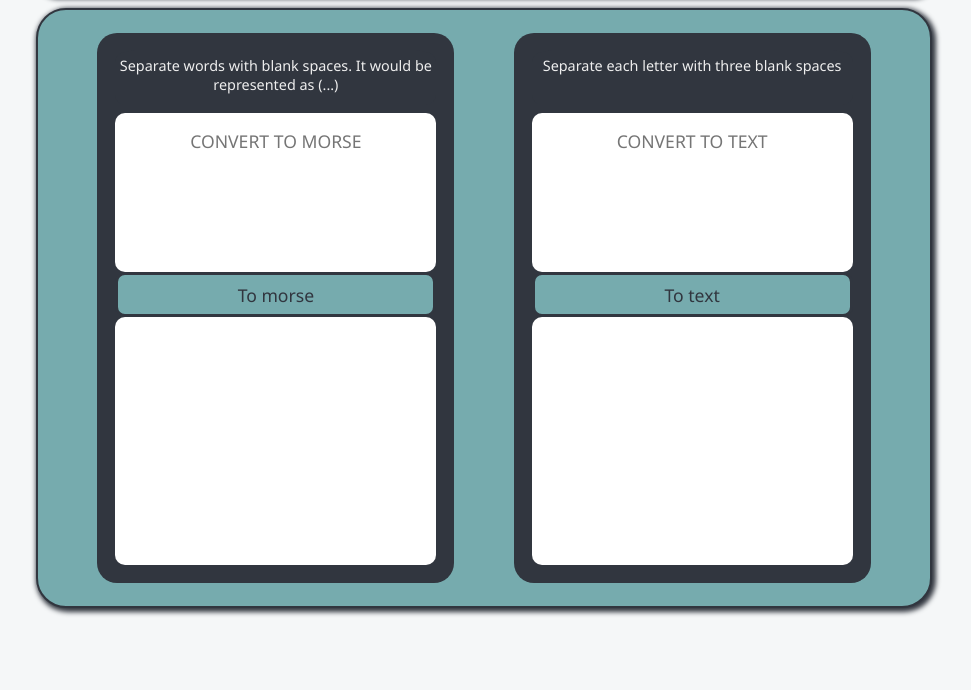
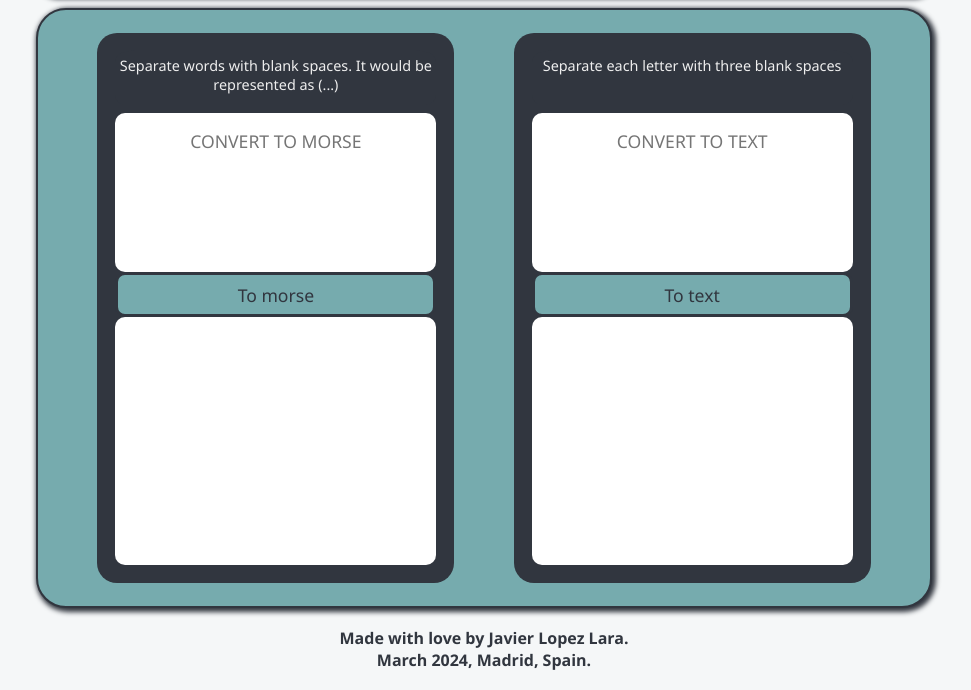
Before and after one commit to Javilone/morseApp, a plain HTML site: page index.html in a window 1280 px wide. Shown: the part 143-833 px from the top of the page, without its empty margins (156-1127 px from the left). Before the commit the page ends 800 px from the top, so only its background shows below. Drawn offline with Linux system fonts and the light colour scheme.

Commit message:
Add files via upload

```diff
--- a/index.html
+++ b/index.html
@@ -37,6 +37,8 @@
         <script src="./scripts.js"></script>
     </body>
     <footer>
-
+        <div class="footer">
+            <p class="p-footer">Made with love by Javier Lopez Lara.<br>March 2024, Madrid, Spain.</p>
+        </div>
     </footer>
 </html>
--- a/morsestyle.css
+++ b/morsestyle.css
@@ -194,6 +194,25 @@ form {
 }
 
 
+.footer {
+    display: flex;
+    flex-direction: row;
+    justify-content: space-evenly;
+    align-items: center;
+    margin: 10px auto;
+    max-width: 70%;
+    height: auto;
+    border: none;
+    background-color: transparent;
+}
+
+.p-footer {
+    background-color: transparent;
+    text-align: center;
+    font-weight: bold;
+    padding: 1%;
+}
+
 /* AJUSTES PANTALLA MOVIL */
 @media screen and (max-width:900px) {
 
@@ -257,4 +276,8 @@ form {
         border-top: 10px solid var(--colorWeight3);
     }
 
+    .p-footer {
+        color: var(--colorWeight1);
+    }
+
 }
```
